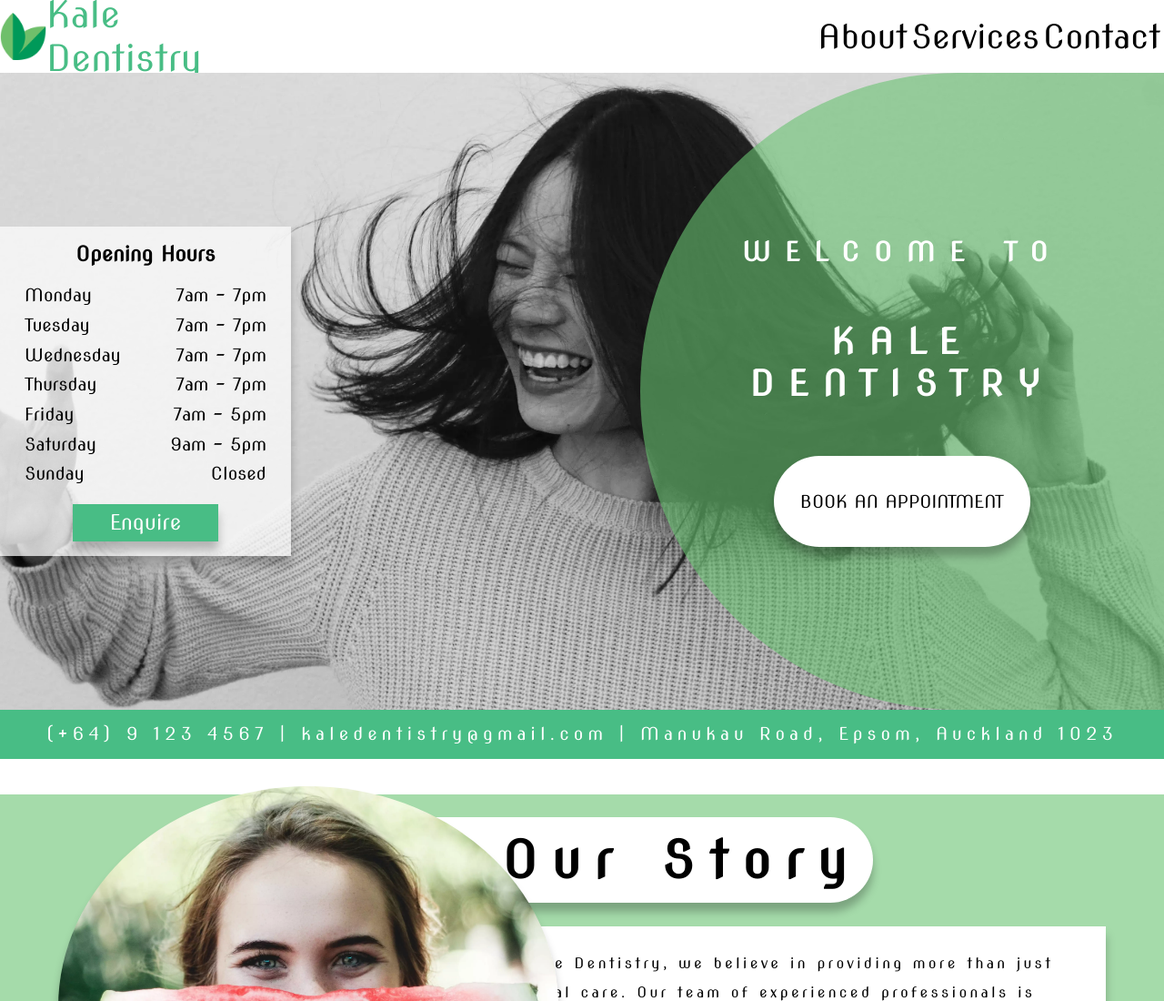
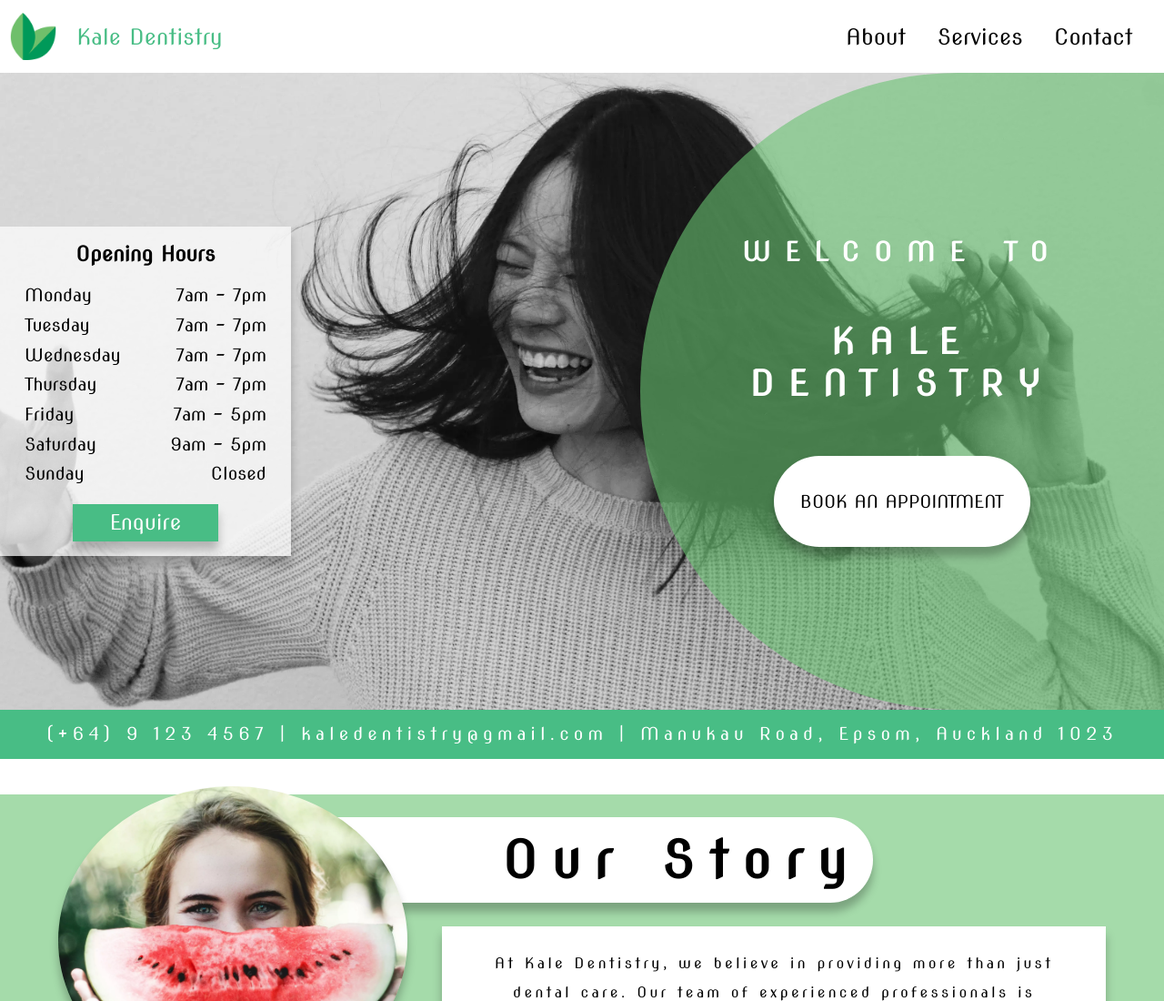
Before and after one commit to As23re/Dentistry-Website, a plain HTML site: page index.html in a window 1280 px wide. Shown: the top 1100 px of the page at 91% size. Drawn offline with Linux system fonts and the light colour scheme.

Commit message:
final css fixes

```diff
--- a/css/responsive.css
+++ b/css/responsive.css
@@ -28,11 +28,11 @@ header{
 
 /* Kale Dentistry Logo */
 
-.logo{width: 70%; display: flex; flex-direction: row; justify-content: space-around; align-items: center;}
+.logo{display: flex; flex-direction: row; justify-content: space-around; align-items: center;}
 
 .logo img{width: 20%; height: auto;}
 
-.logo a{text-decoration: none; color:#48BD85; font-size: 180%;}
+.logo a{text-decoration: none; color:#48BD85; font-size:1.5em;}
 
 /* Hamburger Menu / Navigational Bar */
 
@@ -242,9 +242,7 @@ footer{background-color: #393939; text-align: center; color: white; padding: 5%;
 
     .logo{width: 20%; justify-content: space-around;}
 
-    .logo a{font-size: 250%;}
-
-    .navbar{width: 30%; font-size: 150%;}
+    .navbar{width: 30%;}
 
     .header-nav a:hover{cursor: pointer; background-color: rgba(105, 196, 114, 0.6); border-radius: 50px;}
 
@@ -290,7 +288,7 @@ footer{background-color: #393939; text-align: center; color: white; padding: 5%;
 
     .about-bio{font-size: 16px; letter-spacing: 0.2rem; margin-top: 0; width: 57%; align-self:flex-end; margin-right: 5%; padding: 2%;}
 
-    .about img{width: 550px; max-width: 100%; top: -15%; margin-left: 5%; left: 0;}
+    .about img{width:30%; max-width: 100%; top: -15%; margin-left: 5%; left: 0;}
 
     .about button{width: 30%; font-size: 120%; margin-top: 2%;}
 
@@ -359,10 +357,3 @@ footer{background-color: #393939; text-align: center; color: white; padding: 5%;
     .gmap_canvas{width: 70%;}
 
 }
-
-/* @media only screen and (min-device-width : 768px) and (max-device-width : 1024px){
-
-    /* Titles */
-
-    [class$='title']{}
-} */
```
Also changed, not shown: index.html (+0 -1 lines).
